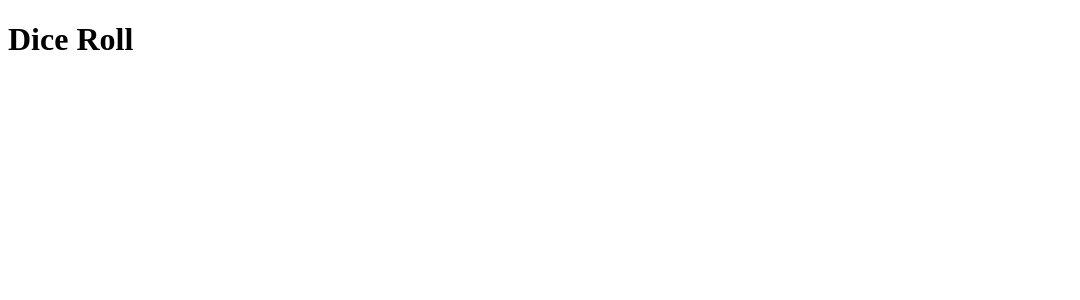
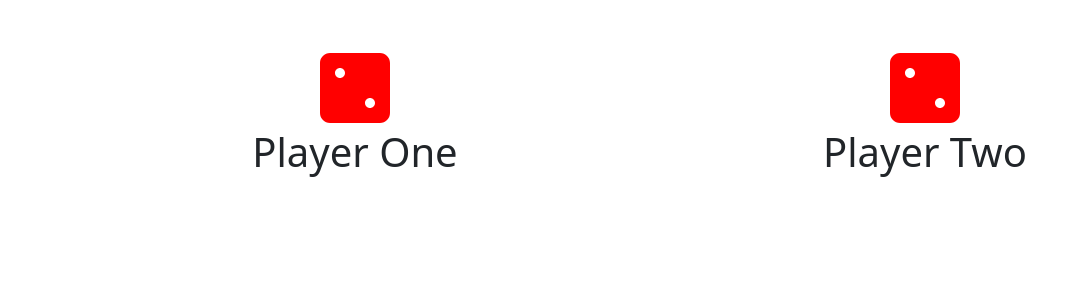
Before and after one commit to CyrusWarner/Dice-Roll-React, a React (Create React App) app: page / in a window 1280 px wide. Shown: the top 300 px of the page, without its empty margins (0-1080 px from the left). Built offline with nearby package versions, Linux system fonts and the light colour scheme.

Commit message:
Added dice icons.

```diff
--- a/package.json
+++ b/package.json
@@ -14,6 +14,7 @@
     "react": "^17.0.2",
     "react-bootstrap": "^2.0.0-beta.6",
     "react-dom": "^17.0.2",
+    "react-icons": "^4.2.0",
     "react-scripts": "4.0.3",
     "typescript": "^4.4.2",
     "web-vitals": "^1.1.2"
--- a/public/index.html
+++ b/public/index.html
@@ -15,6 +15,13 @@
       user's mobile device or desktop. See https://developers.google.com/web/fundamentals/web-app-manifest/
     -->
     <link rel="manifest" href="%PUBLIC_URL%/manifest.json" />
+
+    <link
+  rel="stylesheet"
+  href="https://cdn.jsdelivr.net/npm/bootstrap@5.1.0/dist/css/bootstrap.min.css"
+  integrity="sha384-KyZXEAg3QhqLMpG8r+8fhAXLRk2vvoC2f3B09zVXn8CA5QIVfZOJ3BCsw2P0p/We"
+  crossorigin="anonymous"
+/>
     <!--
       Notice the use of %PUBLIC_URL% in the tags above.
       It will be replaced with the URL of the `public` folder during the build.
--- a/src/App.tsx
+++ b/src/App.tsx
@@ -1,10 +1,25 @@
-import React from 'react'
-
-
+import React from "react";
+import DisplayDice from "./Components/DisplayDice/displayDice";
+import { Container, Row, Col } from "react-bootstrap";
 const App = () => {
   return (
-    <h1>Dice Roll</h1>
-  )
-}
+    <Container>
+      <Row >
+          <Col sm={6}>
+            <div className="text-center mt-5">
+              <DisplayDice />
+            <h1>Player One</h1>
+            </div>
+          </Col>
+          <Col sm={6}>
+            <div className="text-center mt-5">
+              <DisplayDice />
+            <h1>Player Two</h1>
+            </div>
+          </Col>
+      </Row>
+    </Container>
+  );
+};
 
 export default App;
--- /dev/null
+++ b/src/Components/DisplayDice/displayDice.tsx
@@ -0,0 +1,25 @@
+//rafce for easy create this component
+import React from "react";
+import * as FaIcons from "react-icons/fa";
+import { IconContext } from "react-icons";
+const DisplayDice = () => {
+  const allDice = [
+    <FaIcons.FaDiceOne />,
+    <FaIcons.FaDiceTwo />,
+    <FaIcons.FaDiceThree />,
+    <FaIcons.FaDiceFour />,
+    <FaIcons.FaDiceFive />,
+    <FaIcons.FaDiceSix  />,
+  ];
+  console.log(allDice);
+  return (
+      <IconContext.Provider value={{color: "red", size: "5rem"}}>
+    <div>
+      <div>{allDice[1]}</div>
+    </div>
+      </IconContext.Provider>
+
+  );
+};
+
+export default DisplayDice;
--- a/src/index.tsx
+++ b/src/index.tsx
@@ -1,6 +1,7 @@
 import React from 'react';
 import ReactDOM from 'react-dom';
 import App from './App';
+import 'bootstrap/dist/css/bootstrap.min.css';
 
 ReactDOM.render(
   <React.StrictMode>
--- /dev/null
+++ b/src/react-app-env.d.ts
@@ -0,0 +1 @@
+/// <reference types="react-scripts" />
```
Also changed, not shown: 1 other file (tests, documents, lock files or other folders).
